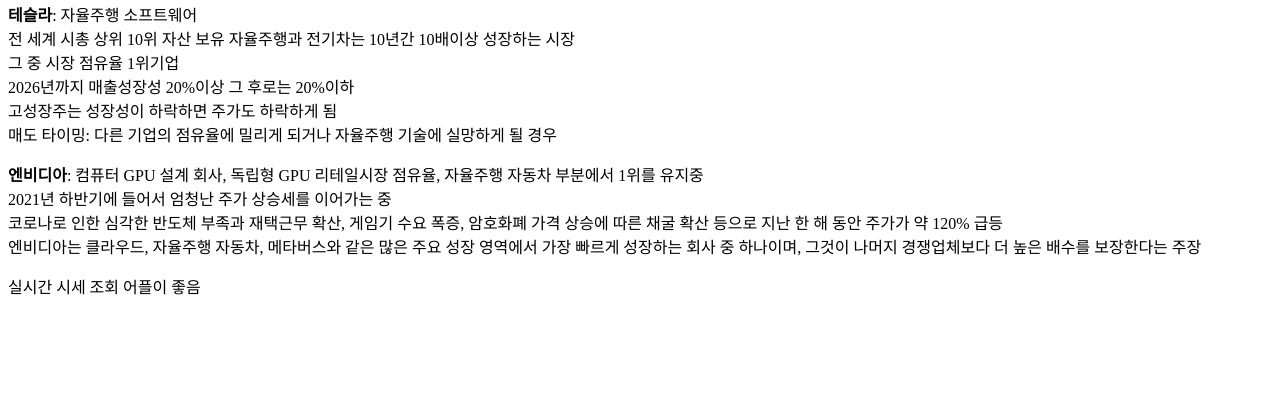
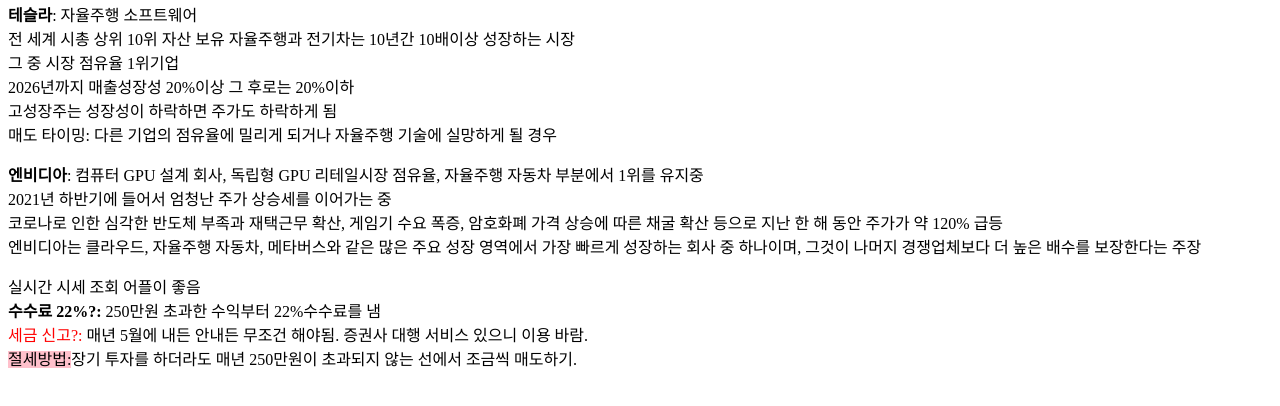
Before and after one commit to parkjiung123/josik, a plain HTML site: page index.html in a window 1280 px wide. Shown: the part 240-646 px from the top of the page. Drawn offline with Linux system fonts and the light colour scheme.

Commit message:
Update index.html

```diff
--- a/index.html
+++ b/index.html
@@ -51,7 +51,11 @@
 
 
         </p>
-        실시간 시세 조회  어플이 좋음
+        실시간 시세 조회  어플이 좋음<br>
+        <span style="font-weight:bold;">수수료 22%?:</span> 250만원 초과한 수익부터 22%수수료를 냄<br>
+        <span style="color:red;">세금 신고?:</span> 매년 5월에 내든 안내든 무조건 해야됨. 증권사 대행 서비스 있으니 이용 바람.<br>
+        <span style="background-color:pink;">절세방법:</span>장기 투자를 하더라도 매년 250만원이 초과되지 않는 선에서 조금씩 매도하기.
+
 
     </body>
 </html>
```
